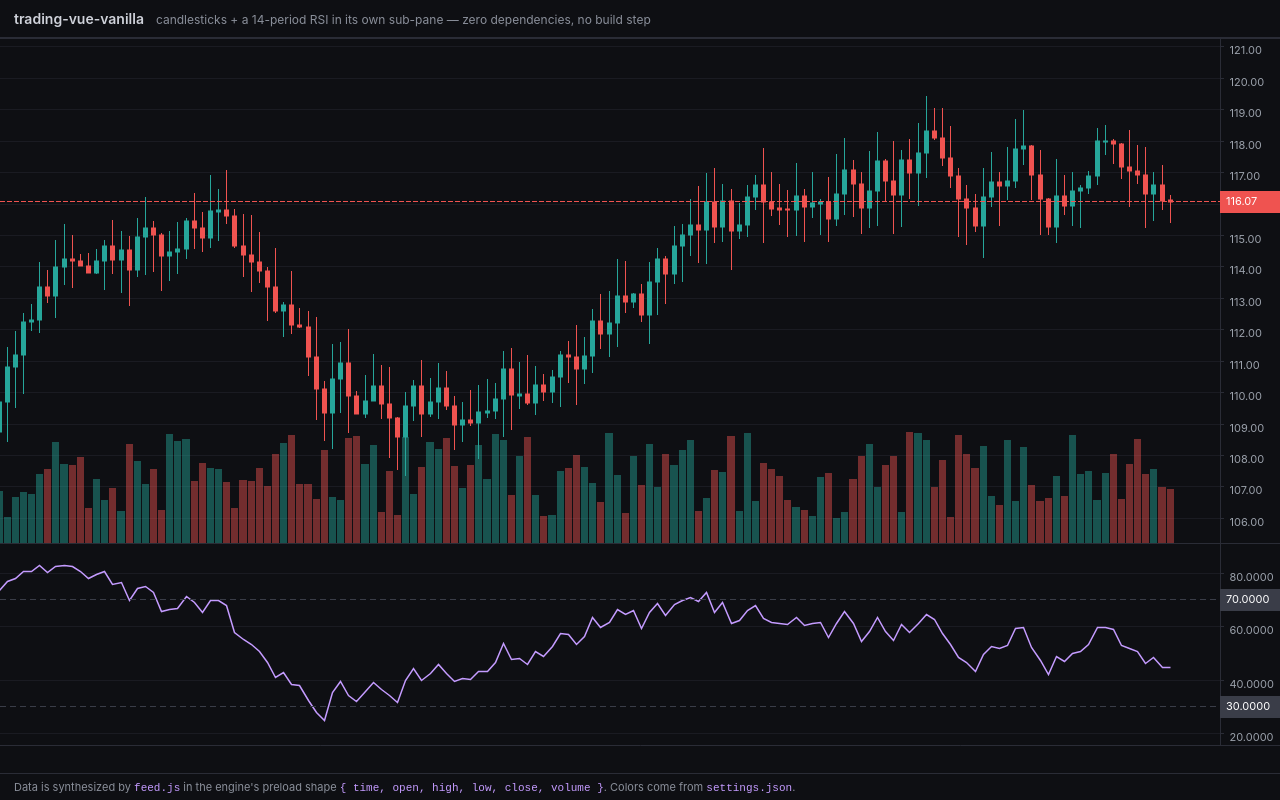
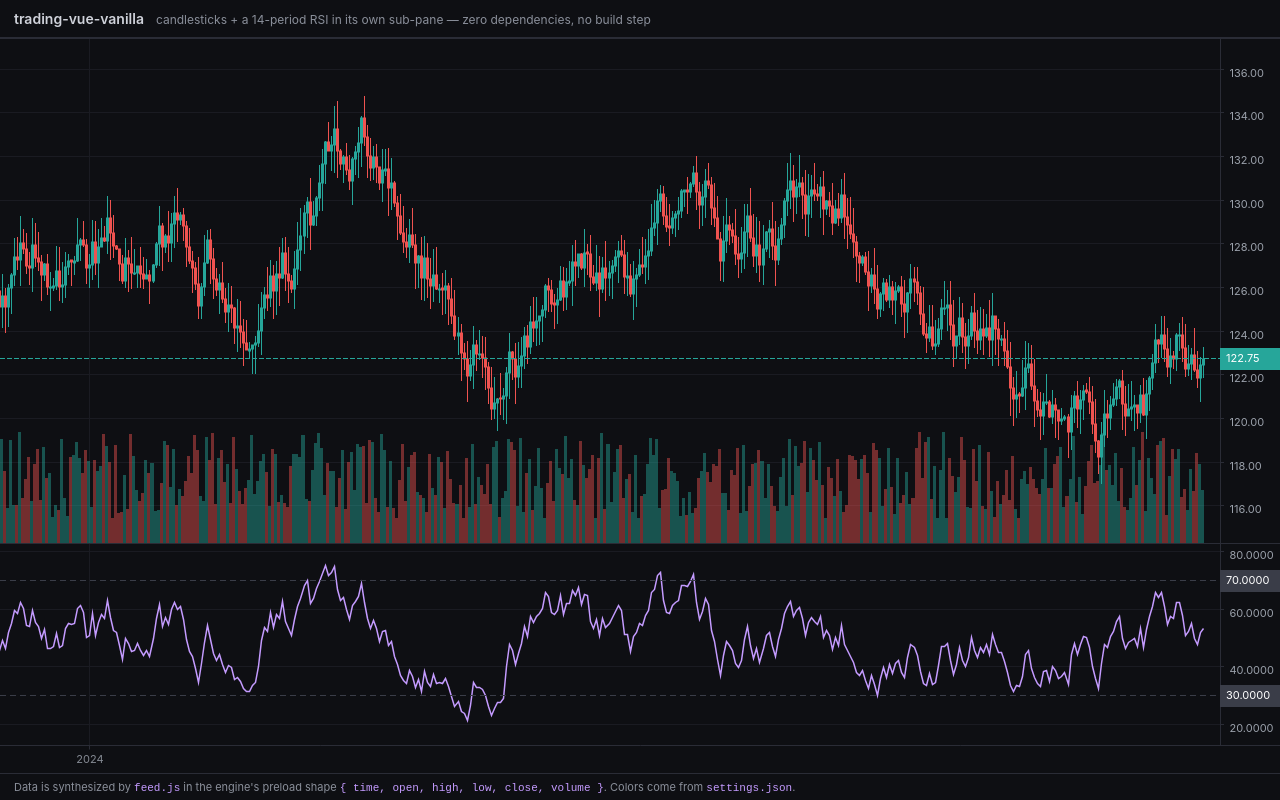
Before and after one commit to ether-strannik/trading_vue_vanilla_js, a website: page examples/index.html in a window 1280 px wide. Drawn offline with Linux system fonts and the light colour scheme.

Commit message:
Demo: 1500-bar history, frame the view on the last ~400 bars

```diff
--- a/examples/index.html
+++ b/examples/index.html
@@ -56,11 +56,15 @@
     });
 
     // 3) The "datafeed". In a real app this is a fetch() of your history endpoint.
-    const bars = generateBars({ count: 300 });
+    const bars = generateBars({ count: 1500 });
 
     // 4) Main pane (paneIndex 0): candlesticks, colored from settings.
     const candles = chart.addSeries(CandlestickSeries, settings.candles, 0);
     candles.setData(bars);
+
+    // Frame the view on the most recent ~400 bars (readable candle width); the rest
+    // of the 1500-bar history is there to scroll/zoom back into.
+    chart.timeScale().setVisibleLogicalRange({ from: bars.length - 400, to: bars.length + 4 });
 
     // 5) Sub-pane (paneIndex 1): a 14-period RSI line, drawn below the price.
     const rsiCfg = settings.rsi || { period: 14, color: '#c49bff' };
```
